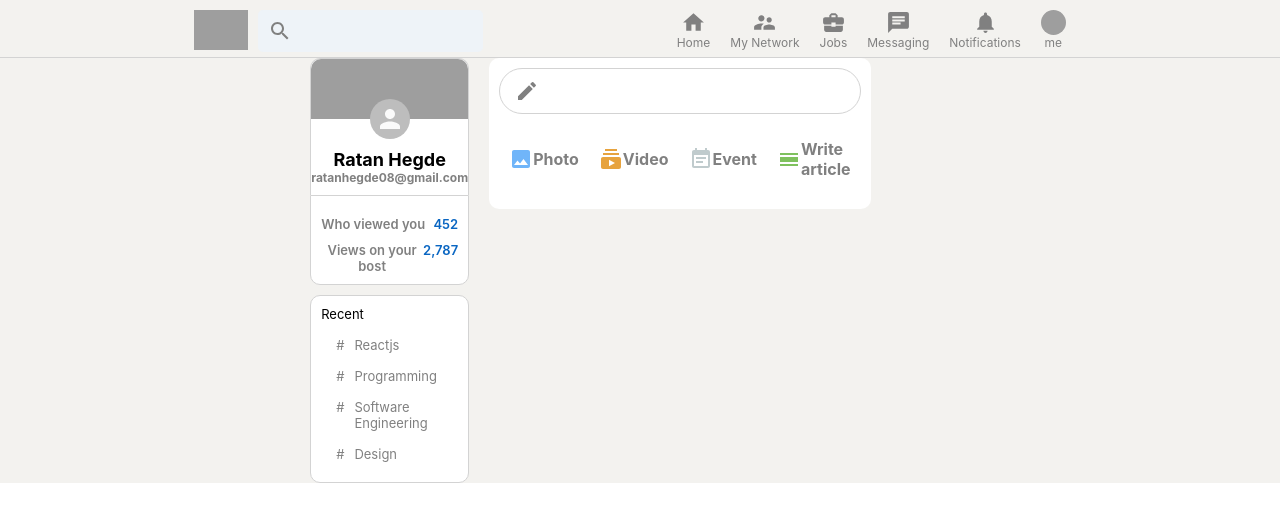
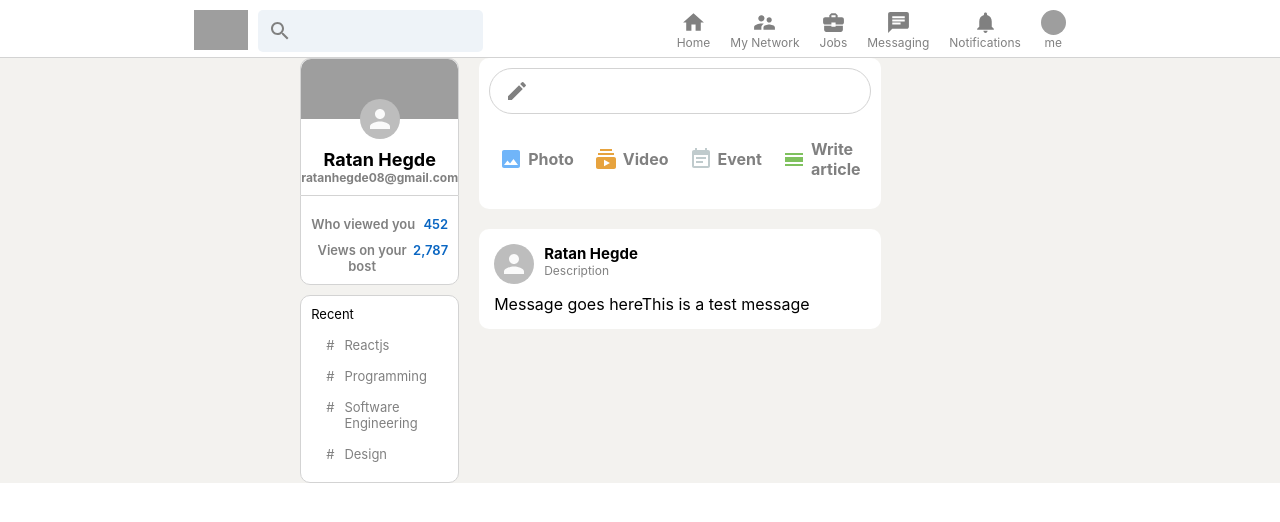
Before and after one commit to RatanNarayanHegde/linkedin-clone, a React (Create React App) app: page / in a window 1280 px wide. Shown: the top 522 px of the page. Built offline with nearby package versions, Linux system fonts and the light colour scheme; grey boxes are pictures that could not be loaded.

Commit message:
add posts

```diff
--- a/src/Feed.js
+++ b/src/Feed.js
@@ -2,6 +2,7 @@
 import "./Feed.css";
 import CreateIcon from "@material-ui/icons/Create";
 import InputOption from "./InputOption";
+import Post from "./Post";
 import ImageIcon from "@material-ui/icons/Image";
 import SubscriptionsIcon from "@material-ui/icons/Subscriptions";
 import EventNoteIcon from "@material-ui/icons/EventNote";
@@ -29,6 +30,13 @@
           />
         </div>
       </div>
+
+      {/* Posts */}
+      <Post
+        name="Ratan Hegde"
+        description="this is a test"
+        message="This is a test message"
+      />
     </div>
   );
 }
--- a/src/Header.css
+++ b/src/Header.css
@@ -1,6 +1,7 @@
 .header {
   position: sticky;
   top: 0;
+  background-color: white;
   display: flex;
   justify-content: space-evenly;
   border-bottom: 0.1px solid lightgray;
--- a/src/InputOption.css
+++ b/src/InputOption.css
@@ -6,3 +6,12 @@
   padding: 10px;
   cursor: pointer;
 }
+
+.inputOption:hover {
+  background-color: whitesmoke;
+  border-radius: 10px;
+}
+
+.inputOption > h4 {
+  margin-left: 5px;
+}
--- /dev/null
+++ b/src/Post.css
@@ -0,0 +1,28 @@
+.post {
+  background-color: white;
+  padding: 15px;
+  margin-bottom: 10px;
+  border-radius: 10px;
+}
+
+.post__header {
+  display: flex;
+  margin-bottom: 10px;
+}
+
+.post__info {
+  margin-left: 10px;
+}
+
+.post__info > p {
+  font-size: 12px;
+  color: gray;
+}
+
+.post__body {
+  overflow-wrap: anywhere;
+}
+
+.post__info > h2 {
+  font-size: 15px;
+}
--- /dev/null
+++ b/src/Post.js
@@ -0,0 +1,22 @@
+import React from "react";
+import "./Post.css";
+import { Avatar } from "@material-ui/core";
+
+function Post({ name, description, message, photoUrl }) {
+  return (
+    <div className="post">
+      <div className="post__header">
+        <Avatar src={photoUrl} />
+        <div className="post__info">
+          <h2>Ratan Hegde</h2>
+          <p>Description</p>
+        </div>
+      </div>
+      <div className="post__body">
+        <p>Message goes here{message}</p>
+      </div>
+    </div>
+  );
+}
+
+export default Post;
```
